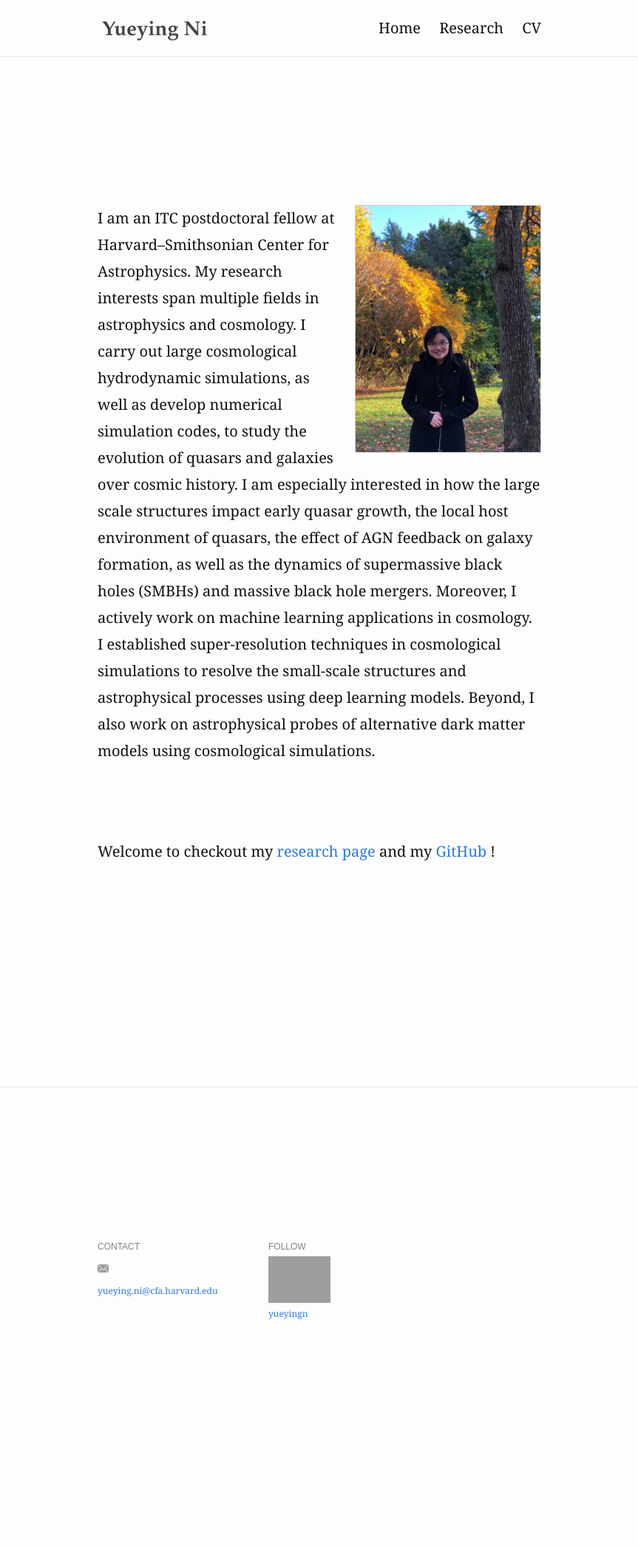
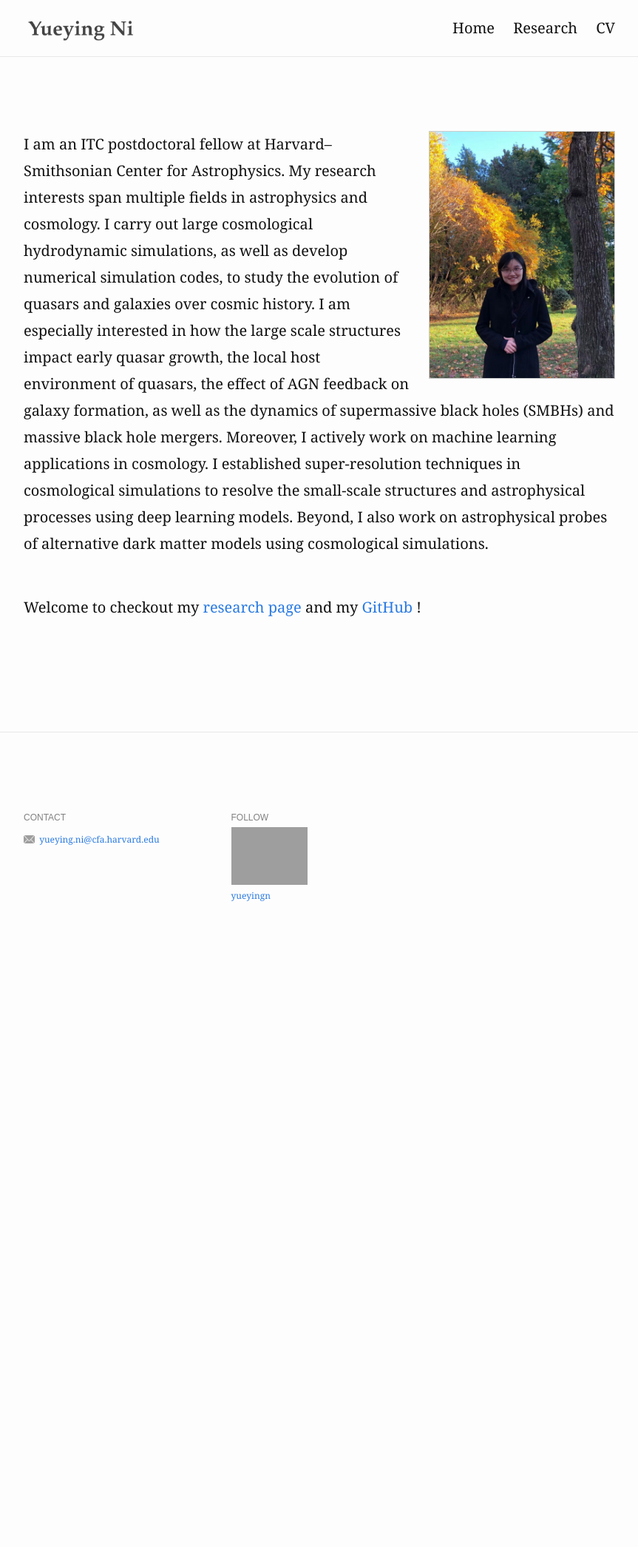
Before and after one commit to ZhanweiGao/aqqqzhanweigao.github.io, a Jekyll site: the page built from index.md, in a window 1280 px wide. Shown: the whole page at 74% size, without its empty margins (208-1071 px from the left). Built offline with Jekyll 4.4.1, drawn with Linux system fonts in a browser that asks for light colours; after the commit the page ends 1376 px from its top, so only the background shows below that.

Commit message:
Update main.scss

```diff
--- a/assets/css/main.scss
+++ b/assets/css/main.scss
@@ -12,7 +12,7 @@ $base-font-size: 20px;
 $small-font-size: $base-font-size * 0.875;
 $base-line-height: 1.8;
 
-$spacing-unit: 200px;
+$spacing-unit: 100px;
 
 $text-color: #111;
 $background-color: #fdfdfd;
```
